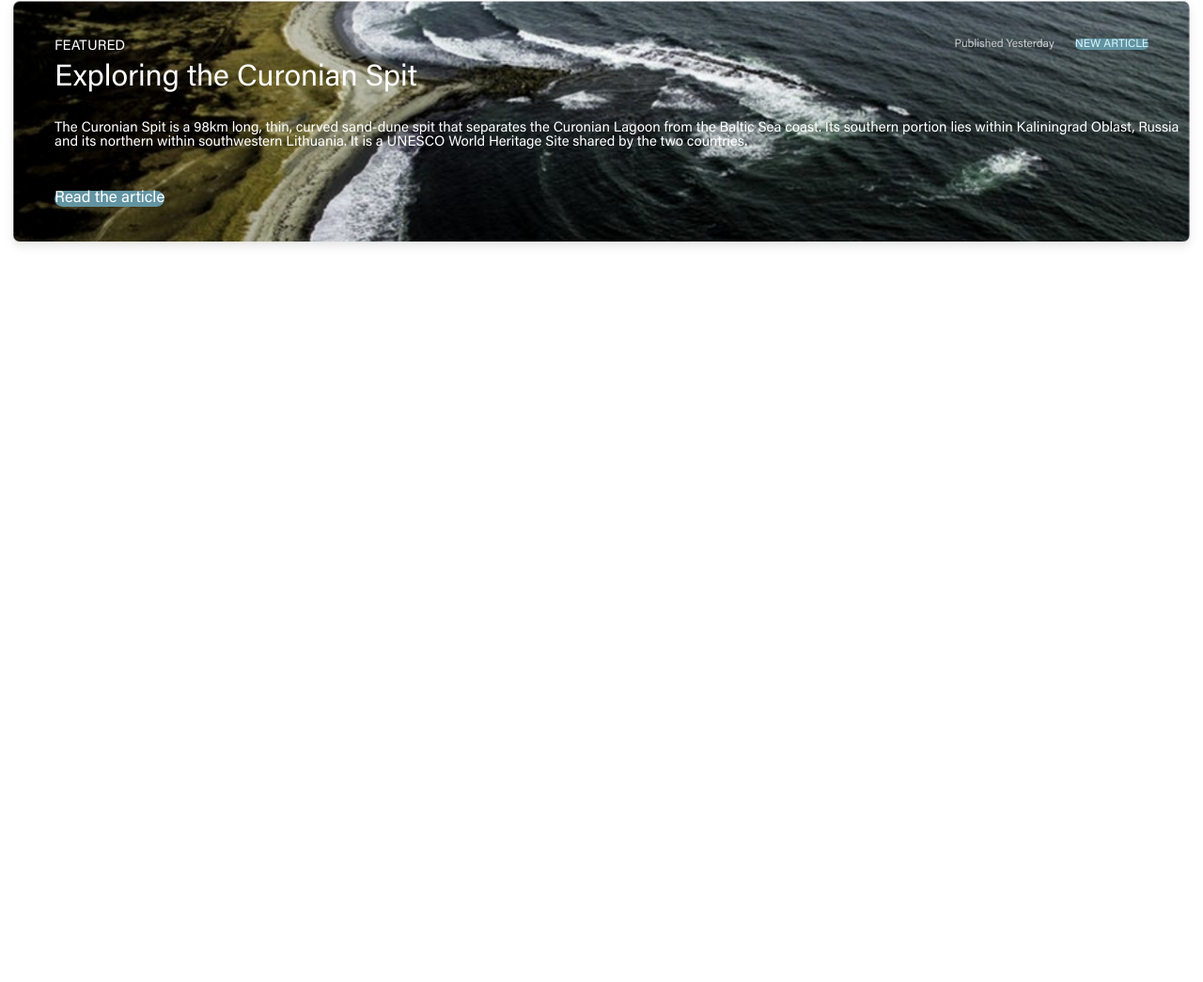
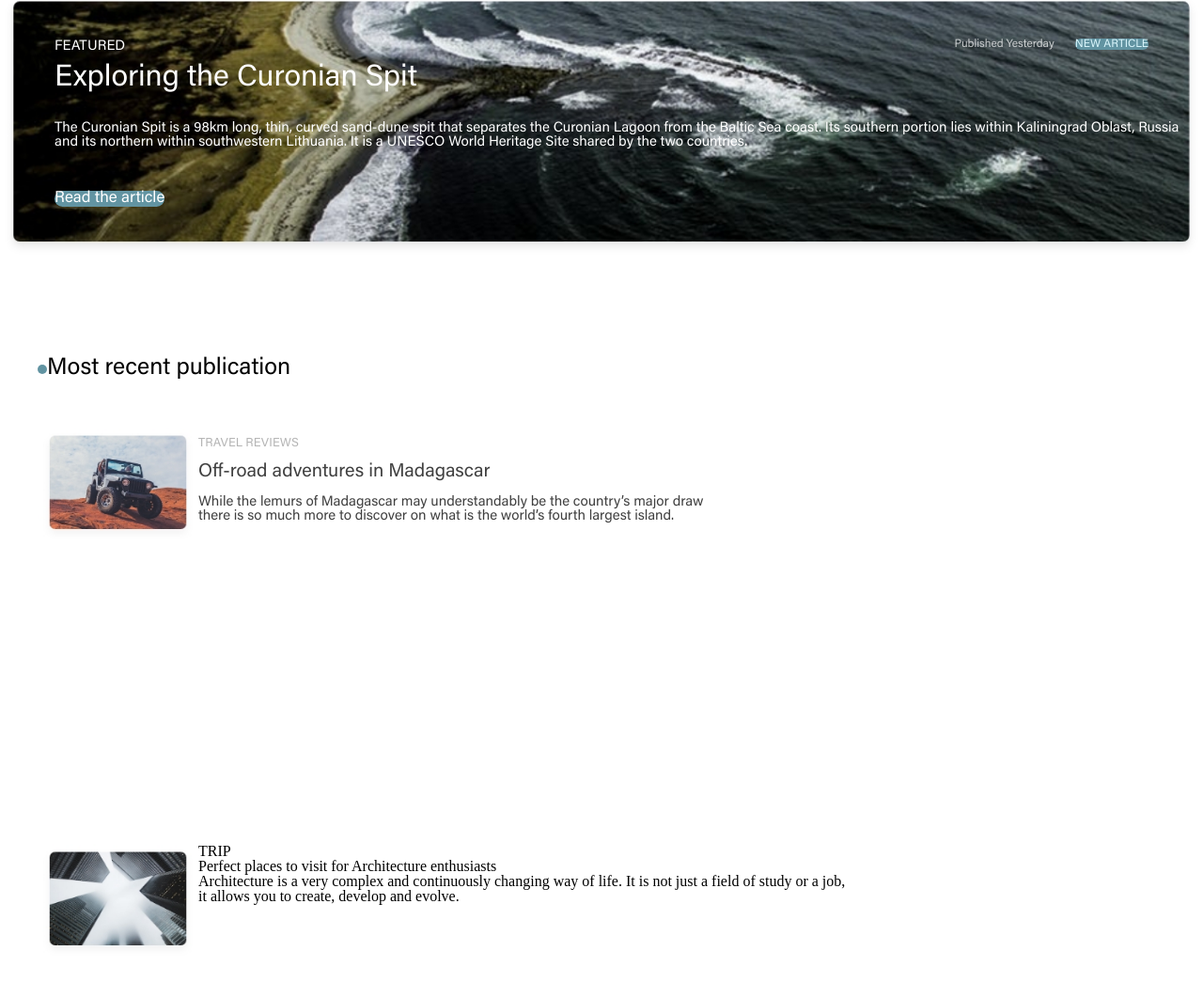
Before and after one commit to flawlessk/davaleba7, a plain HTML site: page index.html in a window 1280 px wide. Shown: the part 161-1206 px from the top of the page at 94% size. Drawn offline with Linux system fonts and the light colour scheme.

Commit message:
added some changes

```diff
--- a/css/style.css
+++ b/css/style.css
@@ -143,3 +143,66 @@ header{
     color:#DAF6FC;
     text-decoration: none;
 }
+.secondbox{
+    width: 862px;
+    height: 585px;
+    padding-left: 40px;
+}
+.sticky{
+    position: sticky;
+}
+.sticky h2{
+    font-family: 'Acumin Pro';
+    font-size: 25px;
+    padding: 100px 0 50px 0;
+}
+.stickyone a{
+    text-decoration: none;
+    color: black;
+    width: 288px;
+    height: 25px;
+}
+.stickyone a::before{
+    content: "";
+    display: inline-block;
+    border-radius: 40px;
+    width: 10px;
+    height: 10px;
+    background-color: #6294A2;
+}
+.picandtext{
+    width: 743px;
+    height: 443px;
+}
+.pic{
+    float: left;
+}
+.pic img{
+    width: 171px;
+}
+.textnearpic{
+    padding:10px 0 0;
+}
+.textnearpic h6{
+    font-size: 13px;
+    color: rgb(181, 181, 181);
+    font-family: 'Acumin Pro';
+}
+.textnearpic h3{
+    font-size: 20px;
+    color: #404040;
+    padding: 14px 0 0 0;
+    font-family: 'Acumin Pro';
+}
+.textnearpic p{
+    font-size: 15px;
+    color: #404040;
+    font-family: 'Acumin Pro';
+    padding: 15px 0 15px 0;
+}
+.pic2{
+    float: left;
+}
+.pic2 img{
+    width: 171px;
+}
--- a/index.html
+++ b/index.html
@@ -30,7 +30,7 @@
                 <img src="pictures/image.jpg" alt="image">
                 <div class="textonpic">
                     <h4 class="text1">FEATURED</h4>
-                    <h2 class="text2">Exploring the Curonian Spit</h2>
+                    <h1 class="text2">Exploring the Curonian Spit</h1>
                     <p class="text3">The Curonian Spit is a 98km long, thin, curved sand-dune spit that separates the Curonian Lagoon from the Baltic Sea coast. Its southern portion lies within Kaliningrad Oblast, Russia and its northern within southwestern Lithuania. It is a UNESCO World Heritage Site shared by the two countries.</p>
                 </div>
                     <div class="textonpic2">
@@ -39,9 +39,35 @@
                 <div class="textonpic3">
                     <h6 class="text5">Published Yesterday</h6>
                     <h4 class="text6"><a href="#">NEW ARTICLE</a></h4>
+                 </div>
+                 </div>
+                <div class="secondbox">
+                    <div class="sticky">
+                        <h2 class="stickyone"><a href="#">Most recent publication</a></h2>
+                    </div>
+                    <div class="picandtext">
+                        <div class="pic">
+                        <img src="pictures/wrangler.jpg" alt="car"></div>
+                     <div class="textnearpic">
+                        <h6>TRAVEL REVIEWS</h6>
+                        <h3>Off-road adventures in Madagascar</h3>
+                        <p>While the lemurs of Madagascar may understandably be the country’s major draw there is so much more to discover on what is the world’s fourth largest island.</p>
+                      </div>
+                      <div class="clear"></div>
+                    </div>
+                    <div class="picandtext2">
+                        <div class="pic2">
+                            <img src="pictures/sky.jpg" alt="sky">
+                            </div>
+                        <div class="textnearpic2">
+                            <h6>TRIP</h6>
+                            <h3>Perfect places to visit for Architecture enthusiasts</h3>
+                            <p>Architecture is a very complex and continuously changing way of life. It is not just a field of study or a job, it allows you to create, develop and evolve.
+                            </p>
+                        </div>
+                        <div class="clear"></div>
+                    </div>
                 </div>
-                </div>
-
             </div>
 </body>
 </html>
```
Also changed, not shown: pictures/sky.jpg (added), pictures/view.jpg (added), pictures/wrangler.jpg (added).
